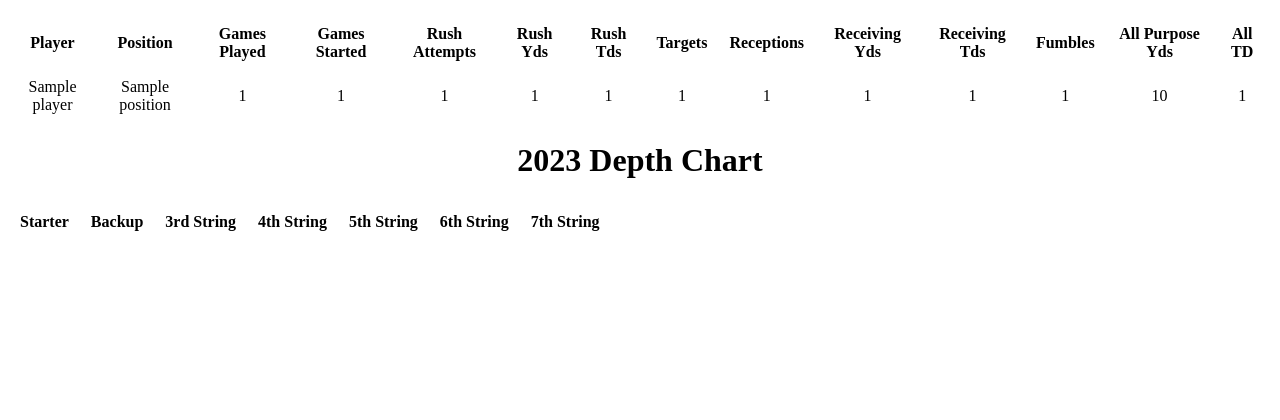
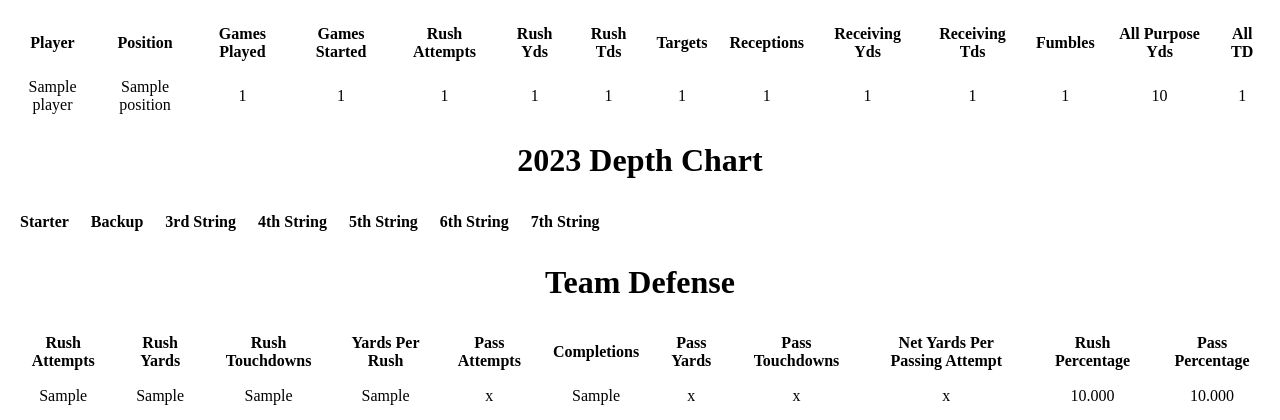
Before and after one commit to bencarneiro/fantasy, a Django app: template app/football/templates/team.html in a window 1280 px wide. Shown: the part 452-872 px from the top of the page. Before the commit the page ends 683 px from the top, so only its background shows below. Run offline with Django 4.2, Linux system fonts and the light colour scheme; tables that the repository leaves empty hold one stand-in row (values such as "Sample post"); the template is opened without the code that fills it: values that come from a table or form of the project are taken from there, most other values are stand-ins (such as "Sample title", 1, 10 or a date in 2020); lists and menus that the app fills with data are empty; some libraries are stand-ins or nearby versions.

Commit message:
add team defense to team page

```diff
--- a/app/football/templates/team.html
+++ b/app/football/templates/team.html
@@ -301,4 +301,80 @@
 
     {% endfor %}
 </table>
+
+
+<h1>Team Defense</h1>
+<table>
+    <tr>
+        <th>
+            Rush Attempts
+        </th>
+        <th>
+            Rush Yards
+        </th>
+        <th>
+            Rush Touchdowns
+        </th>
+        <th>
+            Yards Per Rush
+        </th>
+        <th>
+            Pass Attempts
+        </th>
+        <th>
+            Completions
+        </th>
+        <th>
+            Pass Yards
+        </th>
+        <th>
+            Pass Touchdowns
+        </th>
+        <th>
+            Net Yards Per Passing Attempt
+        </th>
+        <th>
+            Rush Percentage
+        </th>
+        <th>
+            Pass Percentage
+        </th>
+    </tr>
+    <tr>
+        <td>
+            {{ rush_att_d }}
+        </td>
+        <td>
+            {{ rush_yds_d }}
+        </td>
+        <td>
+            {{ rush_td_d }}
+        </td>
+        <td>
+            {{ rush_yds_per_att_d }}
+        </td>
+        <td>
+            {{ pass_att_d }}
+        </td>
+        <td>
+            {{ completions_d }}
+        </td>
+        <td>
+            {{ pass_yds_d }}
+        </td>
+        <td>
+            {{ pass_td_d }}
+        </td>
+        <td>
+            {{ pass_net_yds_per_att_d }}
+        </td>
+        <td>
+            {{ rush_pct_d|floatformat:3 }}
+        </td>
+        <td>
+            {{ pass_pct_d|floatformat:3 }}
+        </td>
+    </tr>
+</table>
+
 </html>
```
Also changed, not shown: app/football/views.py (+29 -1 lines).
